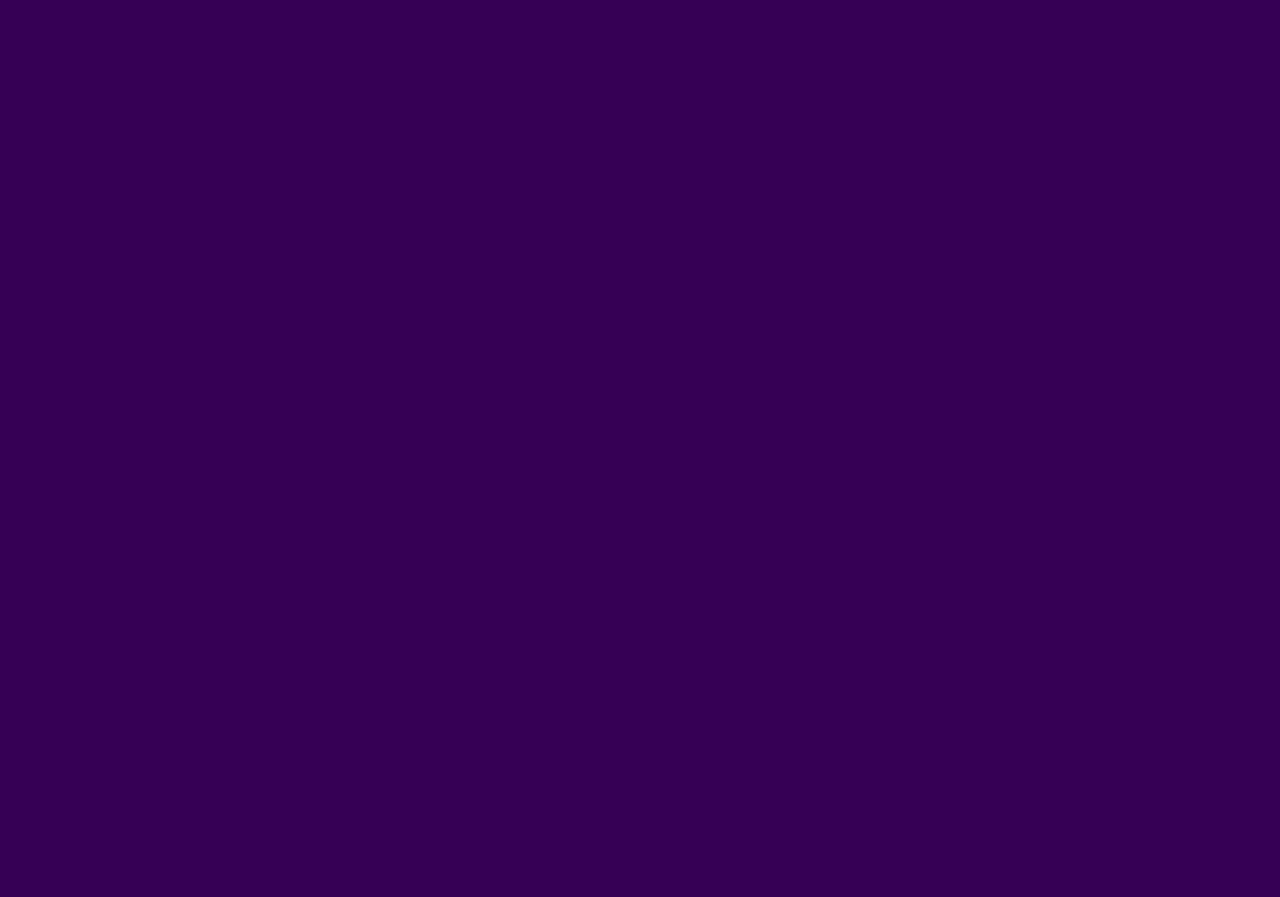
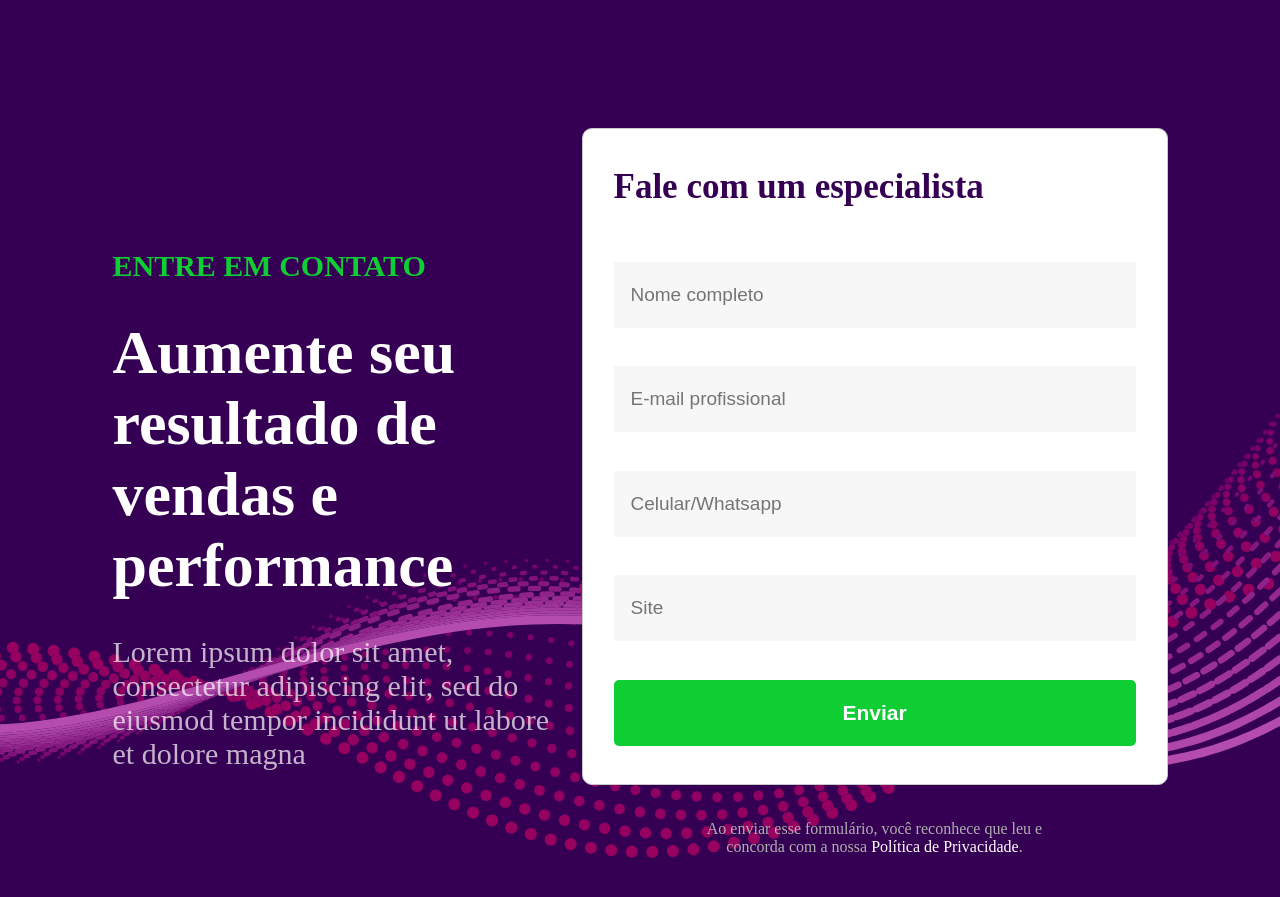
Before and after one commit to JoaoEduardo10/loanding-page-next, a Next.js app: page / in a window 1280 px wide. Shown: the part 2100-2997 px from the top of the page. Before the commit the page ends 1973 px from the top, so only its background shows below. Built offline with nearby package versions, Linux system fonts and the light colour scheme.

Commit message:
add Component Form

```diff
--- /dev/null
+++ b/src/components/Contact/index.tsx
@@ -0,0 +1,18 @@
+import { Form } from '../Form';
+import * as S from './styles';
+
+export const Contact = () => {
+	return (
+		<S.Conteiner>
+			<S.Info>
+				<span>ENTRE EM CONTATO</span>
+				<h2>Aumente seu resultado de vendas e performance</h2>
+				<p>Lorem ipsum dolor sit amet, consectetur adipiscing elit, sed do eiusmod tempor incididunt ut labore et dolore magna</p>
+			</S.Info>
+			<div style={{ display: 'flex', flexDirection: 'column', justifyContent: 'center', alignItems: 'center' }}>
+				<Form />
+				<S.Pragrafo>Ao enviar esse formulário, você reconhece que leu e concorda com a nossa <span>Política de Privacidade</span>.</S.Pragrafo>
+			</div>
+		</S.Conteiner>
+	);
+};
--- /dev/null
+++ b/src/components/Contact/styles.ts
@@ -0,0 +1,56 @@
+import styled, { css } from 'styled-components';
+
+export const Conteiner = styled.section`
+    ${({ theme }) => css`
+        padding: 0 11.25rem;
+        display: grid;
+        grid-template-columns: repeat(2, 1fr);
+        align-items: center;
+        justify-content: space-between;
+        gap: 1.5rem 3rem;
+        background-image: url('/images/fundo.svg');
+        background-repeat: no-repeat;
+        background-size: cover;
+        margin-bottom: 10rem;
+    `}
+`;
+
+export const Info = styled.div`
+    ${({ theme }) => css`
+        display: flex;
+        flex-direction: column;
+        gap: 3.4rem;
+
+        span {
+            font-size: 3rem;
+            font-weight: 600;
+            color: #0FCE33;
+        }
+
+        h2 {
+            font-size: 6.2rem;
+            font-weight: bold;
+        }
+
+        p {
+            font-size: 3rem;
+            font-weight: 300;
+            opacity: 0.7;
+        }
+    `}
+`;
+
+export const Pragrafo = styled.p`
+    ${({ theme }) => css`
+        text-align: center;
+        font-size: 1.6rem;
+        padding: 3.5rem;
+        width: 42.2rem;
+        color: ${theme.colors.mediumGray};
+
+        span {
+
+            color: ${theme.colors.white};
+        }
+    `}
+`;
--- a/src/components/Features/styles.ts
+++ b/src/components/Features/styles.ts
@@ -3,6 +3,7 @@ import styled, { css } from 'styled-components';
 export const Conteiner = styled.section`
     ${() => css`
         padding: 0 11.25rem;
+        padding-bottom: 25.5rem;
         display: flex;
         flex-direction: column;
         align-items: center;
--- /dev/null
+++ b/src/components/Form/index.tsx
@@ -0,0 +1,37 @@
+import { FormEvent } from 'react';
+import { Button } from '../Button';
+import { Input } from '../Input';
+import * as S from './styles';
+
+export const Form = () => {
+
+	const handleSubmit = (event: FormEvent<HTMLFormElement>) => {
+		return;
+	};
+
+
+	return (
+		<S.Conteiner onSubmit={handleSubmit}>
+			<h2>Fale com um especialista</h2>
+			<Input
+				text='Nome completo'
+				type='text'
+			/>
+			<Input
+				text='E-mail profissional'
+				type='email'
+			/>
+			<Input
+				text='Celular/Whatsapp'
+				type='text'
+				pattern={true}
+			/>
+			<Input
+				text='Site'
+				type='url'
+			/>
+
+			<Button title='Enviar' kind='premary' />
+		</S.Conteiner>
+	);
+};
--- /dev/null
+++ b/src/components/Form/styles.ts
@@ -0,0 +1,31 @@
+import styled, { css } from 'styled-components';
+
+import { Conteiner as Button } from '../Button/styles';
+
+export const Conteiner = styled.form`
+    ${({ theme }) => css`
+        padding: 3.8rem 3.1rem;
+        background-color: ${theme.colors.white};
+        width: 58.6rem;
+        height: 65.7rem;
+        border: 0.5px solid #C9C9C9;
+        border-radius: 10px;
+        display: flex;
+        flex-direction: column;
+        justify-content: space-between;
+
+        h2 {
+            color: ${theme.colors.primaryColor};
+            font-size: 3.5rem;
+            font-weight: bold;
+            padding-bottom: 1.6rem;
+        }
+
+        & ${ Button } {
+            padding: 2.1rem;
+            width: 100%;
+            font-size: 2.1rem;
+            font-weight: 600;
+        }
+    `}
+`;
--- /dev/null
+++ b/src/components/Input/index.tsx
@@ -0,0 +1,28 @@
+/* eslint-disable no-useless-escape */
+import * as S from './styles';
+
+export type InputProps = {
+    type: 'text' | 'email' | 'url'
+    text: string
+	pattern?: boolean
+}
+
+export const Input = ({ text, type, pattern= false }: InputProps) => {
+
+	const handleType = (type: 'text' | 'email' | 'url', pattern: boolean) => {
+		if(type === 'text' && pattern === true) {
+			return '^[+]*[(]{0,1}[0-9]{1,4}[)]{0,1}[-\s\./0-9]*$';
+		}
+
+
+	};
+
+	return (
+		<S.Conteiner
+			type={type}
+			placeholder={text}
+			pattern={handleType(type, pattern)}
+			required
+		/>
+	);
+};
--- /dev/null
+++ b/src/components/Input/styles.ts
@@ -0,0 +1,17 @@
+import styled, { css } from 'styled-components';
+
+export const Conteiner = styled.input`
+    ${({ theme }) => css`
+        padding: 2.2rem 1.7rem;
+        background-color: #F7F7F7;
+        border: none;
+        outline: none;
+        font-size: 1.9rem;
+        font-weight: 300;
+        color: #606060;
+
+        &:focus {
+            border: 1px solid ${theme.colors.secondaryColor};
+        }
+    `}
+`;
--- a/src/pages/index.tsx
+++ b/src/pages/index.tsx
@@ -1,3 +1,4 @@
+import { Contact } from '../components/Contact';
 import { Features } from '../components/Features';
 import { Header } from '../components/Header';
 import { Welcome } from '../components/Welcome';
@@ -8,6 +9,7 @@ export default function Home() {
 			<Header />
 			<Welcome />
 			<Features />
+			<Contact />
 		</>
 	);
 }
```
Also changed, not shown: src/components/Contact/stories.tsx (added, +25 -0 lines), src/components/Form/stories.tsx (added, +22 -0 lines), src/components/Input/stories.tsx (added, +34 -0 lines).
